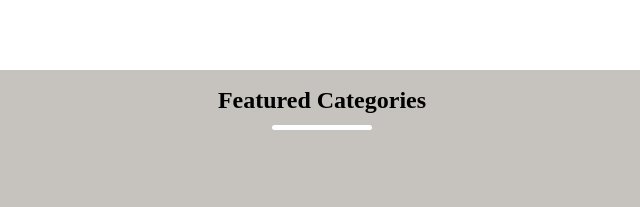
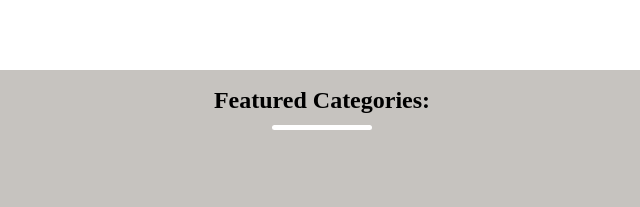
Before and after one commit to mehal10/Electrizz-Shopping-Website-HomePage, a plain HTML site: page index.html in a window 1280 px wide. Shown: the part 334-541 px from the top of the page, 318-958 px from the left. Drawn offline with Linux system fonts and the light colour scheme.

Commit message:
Update index.html

```diff
--- a/index.html
+++ b/index.html
@@ -38,7 +38,7 @@
         </div>
         <div class="categories">
             <div class="small-container">
-                <h2 class="title">Featured Categories</h2>
+                <h2 class="title">Featured Categories:</h2>
             <div class="row">
                 <div class="col-3">
                     <img src="phones.jpeg">
```
